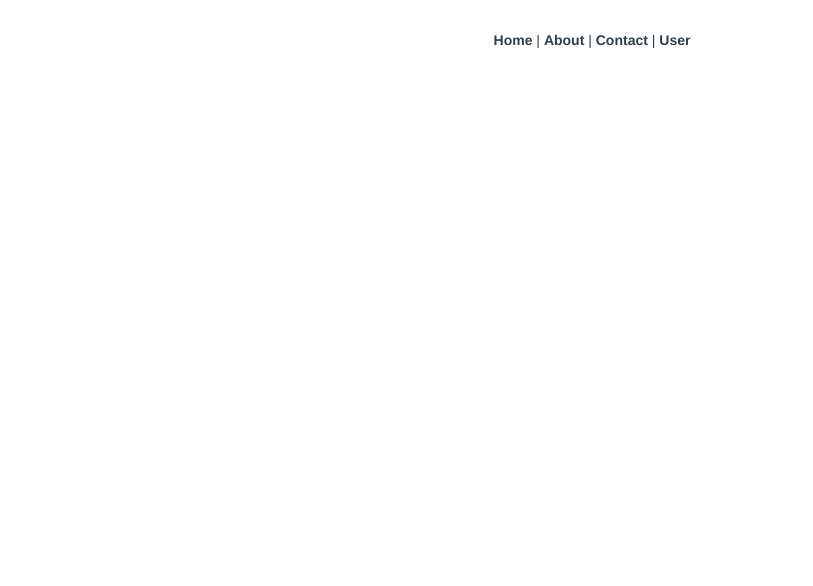
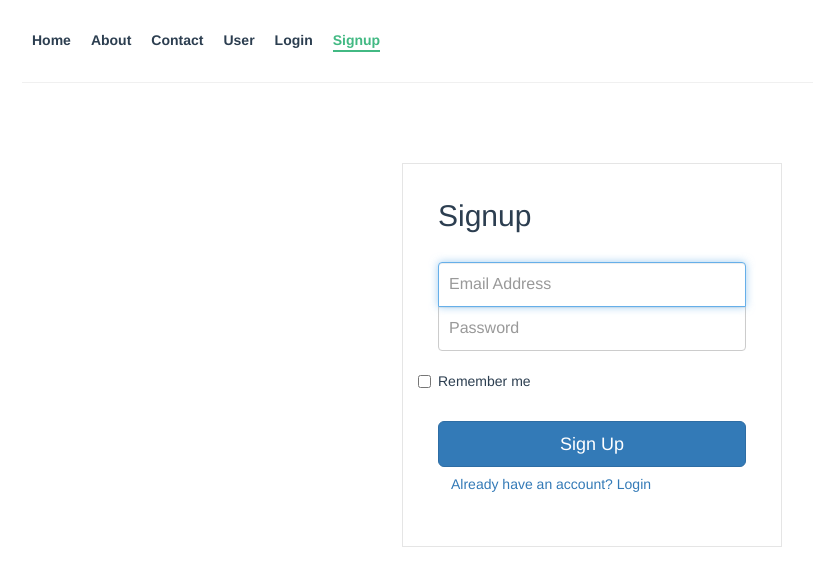
Before and after one commit to davidcolacilli/udemy-vue-11-routes1, a Vue app: page /signup in a window 1280 px wide. Shown: the top 586 px of the page, without its empty margins (48-861 px from the left). Built offline with nearby package versions, Linux system fonts and the light colour scheme.

Commit message:
login and signup

```diff
--- a/src/App.vue
+++ b/src/App.vue
@@ -1,10 +1,12 @@
 <template>
   <div id="app" class="container">
     <div id="nav" class="nav">
-      <router-link to="/">Home</router-link> |
-      <router-link to="/about">About</router-link> |
-      <router-link to="/contact">Contact</router-link> |
-      <router-link to="/users/Juan">User</router-link>
+      <router-link class="nav-item" to="/">Home</router-link>
+      <router-link class="nav-item" to="/about">About</router-link>
+      <router-link class="nav-item" to="/contact">Contact</router-link>
+      <router-link class="nav-item" to="/users/Juan">User</router-link>
+      <router-link class="nav-item" to="/login">Login</router-link>
+      <router-link class="nav-item" to="/signup">Signup</router-link>
     </div>
     <router-view/>
   </div>
@@ -15,20 +17,25 @@
   font-family: Avenir, Helvetica, Arial, sans-serif;
   -webkit-font-smoothing: antialiased;
   -moz-osx-font-smoothing: grayscale;
-  text-align: center;
+  /* text-align: center; */
   color: #2c3e50;
 }
 
 #nav {
-  padding: 30px;
+  padding: 2rem 0;
+  border-bottom: 1px solid #f0f0f0;
 }
 
 #nav a {
+  display: inline-block;
   font-weight: bold;
   color: #2c3e50;
+  margin: 1rem;
+  text-decoration: none;
 }
 
 #nav a.router-link-exact-active {
   color: #42b983;
+  border-bottom: 2px solid #42b983;
 }
 </style>
--- a/src/router/index.js
+++ b/src/router/index.js
@@ -3,6 +3,8 @@ import VueRouter from 'vue-router'
 import Home from '../views/Home.vue'
 import Contact from '../views/Contact.vue'
 import Users from '../views/Users.vue'
+import Login from '../views/Login.vue'
+import Signup from '../views/Signup.vue'
 
 Vue.use(VueRouter)
 
@@ -29,6 +31,24 @@ Vue.use(VueRouter)
     path: '/users/:id',
     name: 'Users',
     component: Users
+  },
+  {
+    path: '/login',
+    name: 'Login',
+    component: Login
+  },
+  {
+    path: '/signup',
+    name: 'Signup',
+    component: Signup
+  },
+  {
+    path: '*',
+    redirect: '/'
+  },
+  {
+    path: '/register',
+    redirect: '/signup'
   }
 ]
 
--- a/src/views/Login.vue
+++ b/src/views/Login.vue
@@ -1,16 +1,27 @@
 <template>
     <div class="wrapper">
         <form class="form-signin">
-        <h2 class="form-signin-heading">Please login</h2>
+        <h2 class="form-signin-heading">Login</h2>
         <input type="text" class="form-control" name="username" placeholder="Email Address" required="" autofocus="" />
         <input type="password" class="form-control" name="password" placeholder="Password" required=""/>
         <label class="checkbox">
             <input type="checkbox" value="remember-me" id="rememberMe" name="rememberMe"> Remember me
         </label>
         <button class="btn btn-lg btn-primary btn-block" type="submit">Login</button>
+        <a class="btn btn-link" @click="goToSignup">Create account</a>
         </form>
     </div>
 </template>
+<script>
+export default {
+  name: 'Login',
+  methods: {
+    goToSignup: function() {
+      this.$router.push('/register');
+    }
+  }
+}
+</script>
 <style scoped>
 body {
   background: #eee !important;
--- a/src/views/Signup.vue
+++ b/src/views/Signup.vue
@@ -1,5 +1,72 @@
 <template>
-    <div>
-        <h2>Signup</h2>
+    <div class="wrapper">
+        <form class="form-signin">
+        <h2 class="form-signin-heading">Signup</h2>
+        <input type="text" class="form-control" name="username" placeholder="Email Address" required="" autofocus="" />
+        <input type="password" class="form-control" name="password" placeholder="Password" required=""/>
+        <label class="checkbox">
+            <input type="checkbox" value="remember-me" id="rememberMe" name="rememberMe"> Remember me
+        </label>
+        <button class="btn btn-lg btn-primary btn-block" type="submit">Sign Up</button>
+        <a class="btn btn-link" @click="goToLogin">Already have an account? Login</a>
+        </form>
     </div>
 </template>
+<script>
+export default {
+  name: 'Login',
+  methods: {
+    goToLogin: function() {
+      this.$router.push('/login');
+    }
+  }
+}
+</script>
+<style scoped>
+body {
+  background: #eee !important;
+}
+
+.wrapper {
+  margin-top: 80px;
+  margin-bottom: 80px;
+}
+
+.form-signin {
+  max-width: 380px;
+  padding: 15px 35px 45px;
+  margin: 0 auto;
+  background-color: #fff;
+  border: 1px solid rgba(0, 0, 0, 0.1);
+}
+.form-signin .form-signin-heading,
+.form-signin .checkbox {
+  margin-bottom: 30px;
+}
+.form-signin .checkbox {
+  font-weight: normal;
+}
+.form-signin .form-control {
+  position: relative;
+  font-size: 16px;
+  height: auto;
+  padding: 10px;
+  -webkit-box-sizing: border-box;
+  -moz-box-sizing: border-box;
+  box-sizing: border-box;
+}
+.form-signin .form-control:focus {
+  z-index: 2;
+}
+.form-signin input[type="text"] {
+  margin-bottom: -1px;
+  border-bottom-left-radius: 0;
+  border-bottom-right-radius: 0;
+}
+.form-signin input[type="password"] {
+  margin-bottom: 20px;
+  border-top-left-radius: 0;
+  border-top-right-radius: 0;
+}
+
+</style>
```
